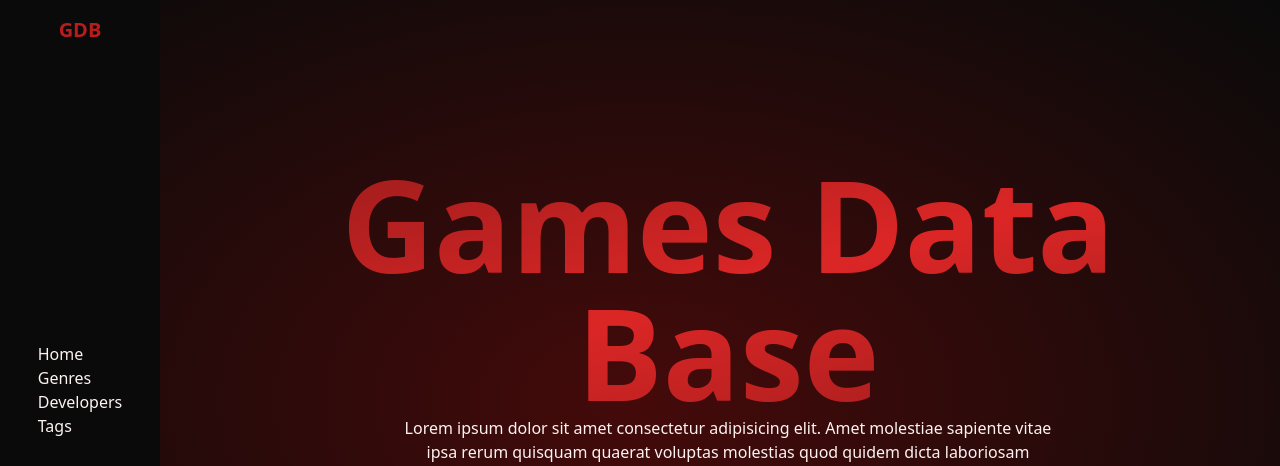
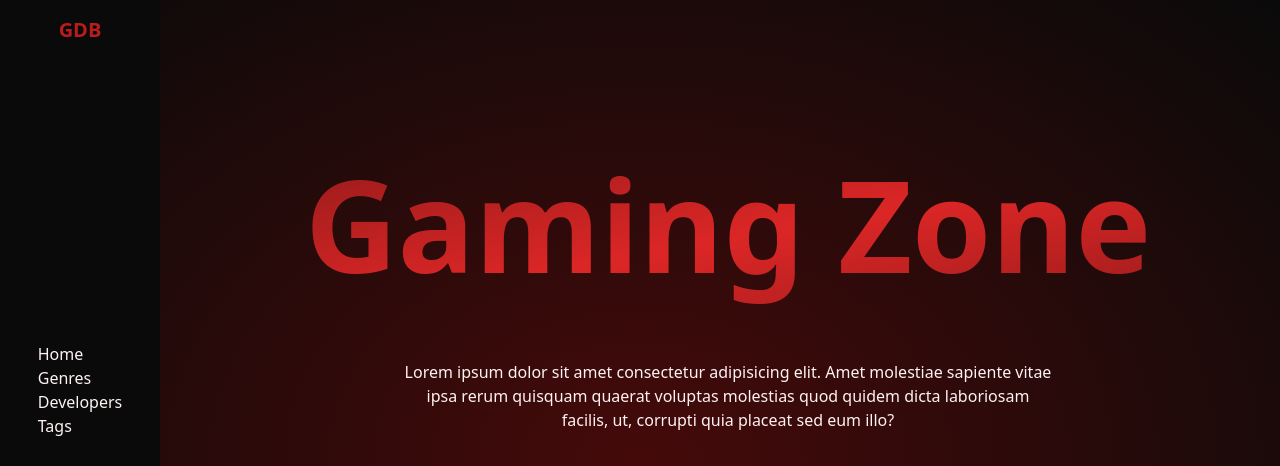
Before and after one commit to irenealcaine/games-db, a React (Vite) app: page / in a window 1280 px wide. Shown: the top 466 px of the page. Built offline with nearby package versions, Linux system fonts and the light colour scheme; no server answers.

Commit message:
Update page title and hero section in index.html and Hero.jsx

```diff
--- a/index.html
+++ b/index.html
@@ -5,7 +5,7 @@
   <meta charset="UTF-8" />
   <link rel="icon" type="image/svg+xml" href="/game-controller.svg" />
   <meta name="viewport" content="width=device-width, initial-scale=1.0" />
-  <title>Games Data Base</title>
+  <title>Gaming Zone</title>
 </head>
 
 <body>
--- a/src/Components/Hero.jsx
+++ b/src/Components/Hero.jsx
@@ -6,8 +6,8 @@ const Hero = () => {
   const { theme } = useTheme();
 
   return (
-    <div className={`w-full text-center flex flex-col justify-center items-center py-40`}>
-      <h1 className={`md:text-9xl text-5xl font-bold bg-gradient-to-br from-${theme}-800 via-${theme}-600 to-${theme}-800 inline-block text-transparent bg-clip-text`}>Games Data Base</h1>
+    <div className={`w-full text-center flex flex-col justify-center items-center py-40 gap-10 `}>
+      <h1 className={`md:text-9xl text-5xl font-bold bg-gradient-to-br from-${theme}-800 via-${theme}-600 to-${theme}-800 inline-block text-transparent bg-clip-text pb-8`}>Gaming Zone</h1>
       <h2 className='w-8/12 m-auto '>Lorem ipsum dolor sit amet consectetur adipisicing elit. Amet molestiae sapiente vitae ipsa rerum quisquam quaerat voluptas molestias quod quidem dicta laboriosam facilis, ut, corrupti quia placeat sed eum illo?</h2>
 
     </div>
```
